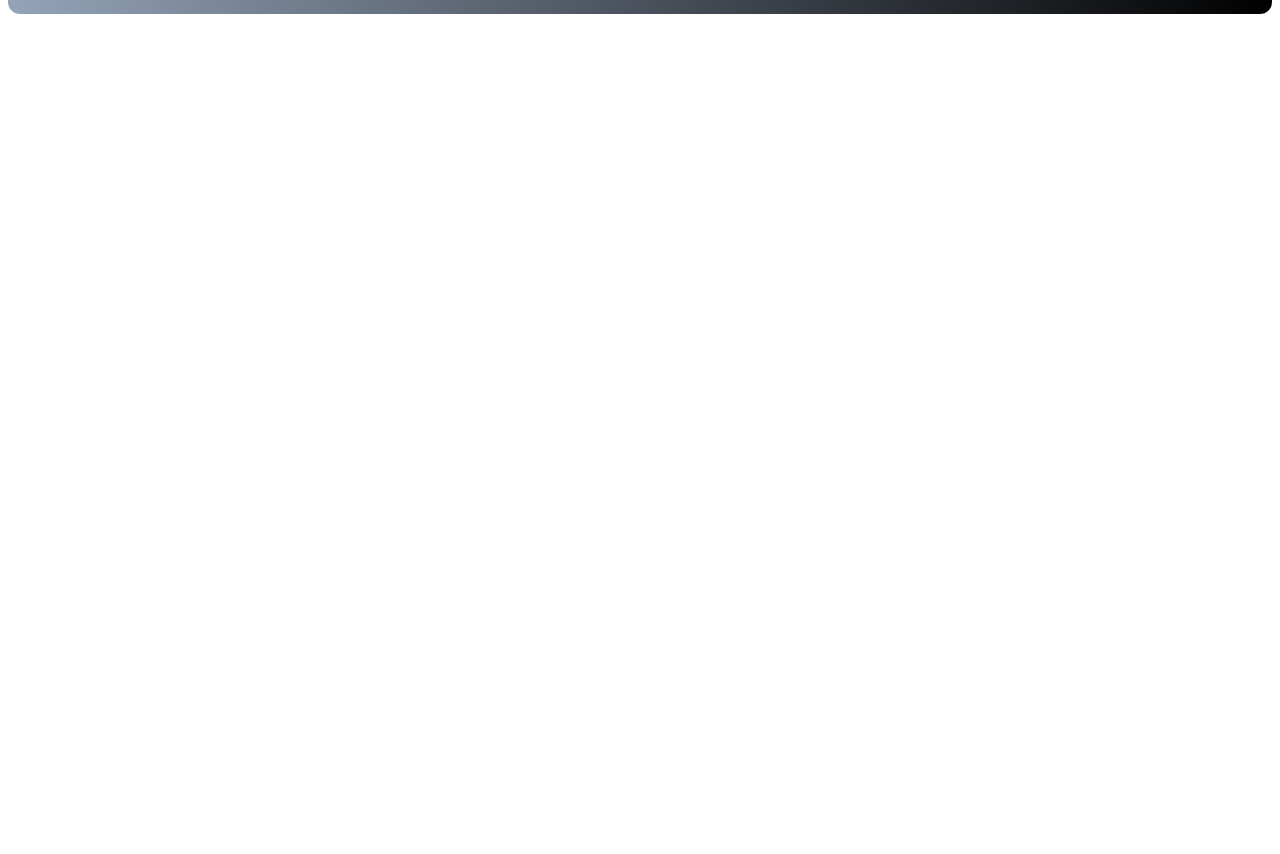
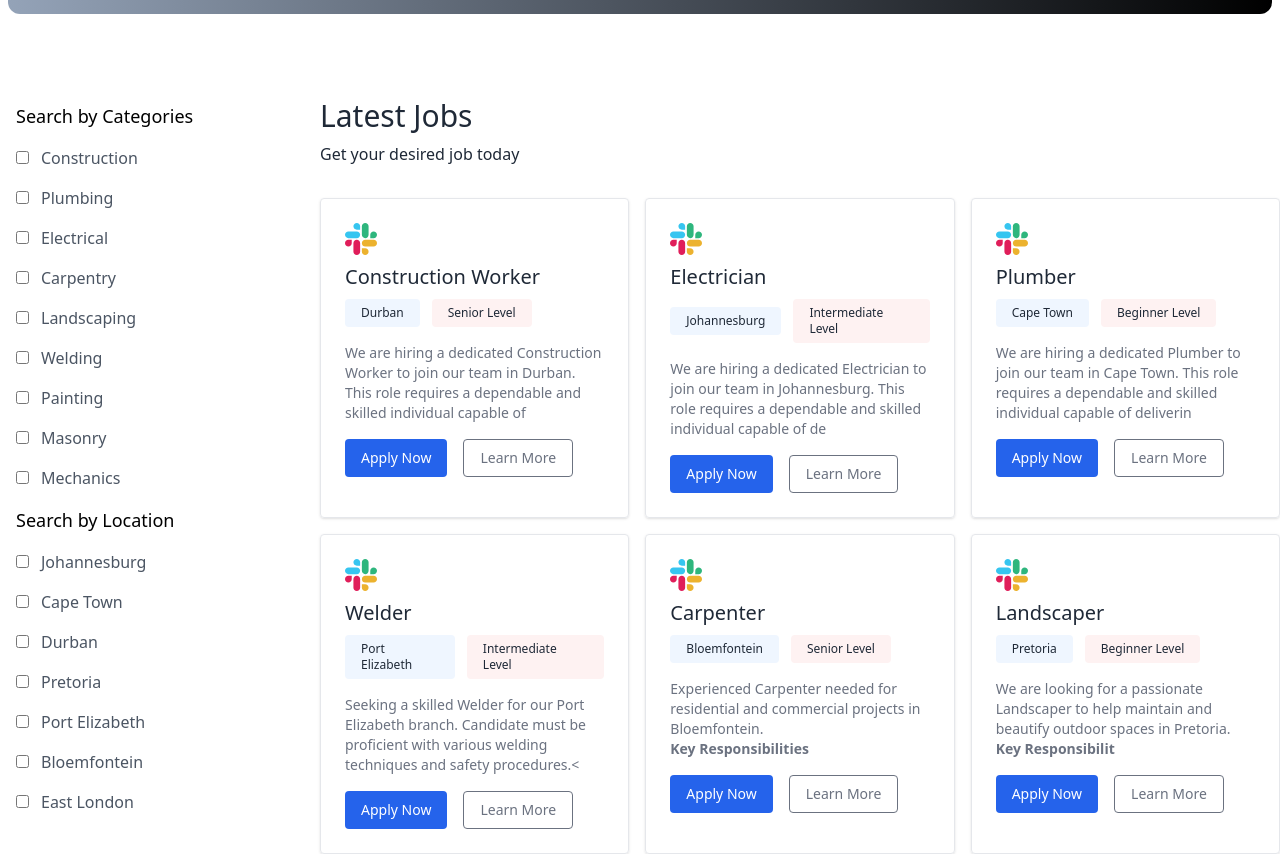
Before and after one commit to CayCall/AMCA-Job-Portal, a React (Vite) app in the folder client/: page / in a window 1280 px wide. Shown: the part 397-1251 px from the top of the page. Before the commit the page ends 800 px from the top, so only its background shows below. Built offline with nearby package versions, Linux system fonts and the light colour scheme; no server answers.

Commit message:
finishing up the home page

```diff
--- /dev/null
+++ b/client/src/components/JobCard.jsx
@@ -0,0 +1,24 @@
+import React from 'react'
+import { assets } from '../assets/assets';
+
+const JobCard = ({ job }) => {
+    return (
+        <div className='border p-6 shadow rounded'>
+            <div className='flex justify-between items-center'>
+                <img className='h-8' src={ assets[job.companyId.image]} alt="" />
+            </div>
+            <h4 className='font-medium text-xl mt-2'>{job.title}</h4>
+            <div className='flex items-center gap-3 mt-2 text-xs'>
+                <span className='bg-blue-50 border-blue-200 px-4 py-1.5 rounded'>{job.location}</span>
+                <span className='bg-red-50 border-red-200 px-4 py-1.5 rounded'>{job.level}</span>
+            </div>
+            <p className='text-gray-500 text-sm mt-4' dangerouslySetInnerHTML={{ __html: job.description.slice(0, 150) }}></p>
+            <div className='mt-4 flex gap-4 text-sm'>
+                <button className='bg-blue-600 text-white px-4 py-2 rounded'>Apply Now</button>
+                <button className='text-gray-500 border border-gray-500 px-4 py-2 rounded'>Learn More</button>
+            </div>
+        </div>
+    )
+}
+
+export default JobCard
--- a/client/src/components/JobListing.jsx
+++ b/client/src/components/JobListing.jsx
@@ -1,13 +1,12 @@
 import React, { useContext } from 'react'
 import AppContext from '../context/AppContext'
-import { assets } from '../assets/assets';
+import { assets, JobCategories, JobLocations, jobsData } from '../assets/assets';
+import JobCard from './JobCard';
 
 const JobListing = () => {
-    const { isSearched, searchFilter, setSearchFilter } = useContext(AppContext);
-    console.log("🎯 JobListing Rendered")
-    console.log({ isSearched, searchFilter })
+    const { isSearched, searchFilter, setSearchFilter } = useContext(AppContext)
     return (
-        <div className='container 2xl:px-20 mx-auto flex flex-col lg:flex-row max-lg:space-y-8 py-8'>
+        <div className='container 2x2:px-20 mx-auto flex flex-col lg:flex-row max-lg:space-y-8 py-8'>
             {/* This will be for the side bar*/}
             <div className='w-full lg:w-1/4 bg-white px-4'>
                 {/* This will be for the Search Filter from the Hero component*/}
@@ -35,8 +34,54 @@ const JobListing = () => {
                     )
 
                 }
+                {/* Job Category Filter*/}
+                {
+                    <div>
+                        <h4 className='font-medium text-lg py-4'>Search by Categories</h4>
+                        <ul className='space-y-4 text-gray-600'>
+                            {
+                                JobCategories.map((category, index) => (
+                                    <li key={index} className='flex gap-3 items-center'>
+                                        <input type='checkbox' id={`category-${index}`} name={category} />
+                                        <label htmlFor={`category-${index}`}>{category}</label>
+                                    </li>
+                                ))
+                            }
+                        </ul>
+                    </div>
+                }
+                {/* Location search Filter*/}
+                {
+                    <div>
+                        <h4 className='font-medium text-lg py-4'>Search by Location</h4>
+                        <ul className='space-y-4 text-gray-600'>
+                            {
+                                JobLocations.map((location, index) => (
+                                    <li key={index} className='flex gap-3 items-center'>
+                                        <input type='checkbox' id={`category-${index}`} name={location} />
+                                        <label htmlFor={`category-${index}`}>{location}</label>
+                                    </li>
+                                ))
+                            }
+                        </ul>
+                    </div>
+                }
 
             </div>
+            {/* Job Listings*/}
+            <section className='w-full lg:w-3/4 text-gray-800 max-lg:px-4'>
+                <h3 className='font-medium text-3xl pb-2 pt-3' id='job-list'>Latest Jobs</h3>
+                <p className='mb-8'>
+                    Get your desired job today
+                </p>
+                <div className='grid grid-cols-1 sm:grid-cols-2 xl:grid-cols-3 gap-4'>
+                    {jobsData.map((job,index)=>(
+                        <JobCard key={index} job={job}/>
+
+                    ))}
+                </div>
+
+            </section>
         </div>
     )
 }
--- a/client/src/components/NavBar.jsx
+++ b/client/src/components/NavBar.jsx
@@ -44,7 +44,7 @@ const NavBar = () => {
                             <div className='flex items-center gap-3'>
                                 <Link to={'/applications'}>Applied Jobs</Link>
                                 <p>|</p>
-                                <p>Hi, {user.firstName + " " + user.lastName}</p>
+                                <p className='max-sm:hidden'>Hi, {user.firstName + " " + user.lastName}</p>
                                 <UserButton />
                             </div>
                         ) : (
@@ -52,7 +52,7 @@ const NavBar = () => {
                                 <button className='text-gray-600'>Recruiter Login</button>
                                 <button
                                     onClick={() => openSignIn()}
-                                    className='bg-blue-600 text-white px-6 sm:px-9 py-2 rounded-full hover:bg-black-600 hover:text-black hover:bg-white hover:border-black transition-colors'>
+                                    className='bg-blue-600 text-white px-6 sm:px-9 py-2 rounded-full hover:bg-black-600 hover:text-black hover:bg-white hover:border-black transition-colors duration-100 ease-in-out'>
                                     Login
                                 </button>
                             </div>
--- a/client/src/context/AppContextProvider.jsx
+++ b/client/src/context/AppContextProvider.jsx
@@ -1,16 +1,29 @@
-import { useState } from 'react';
+import { useEffect, useState } from 'react';
 import AppContext from './AppContext';
+import { jobsData} from "../assets/assets"
 
 const AppContextProvider = (props) => {
   const [searchFilter, setSearchFilter] = useState({
     title:'',
     location:'',
   })
-  const[isSearched,setIsSearched] = useState(false)
+  const[isSearched,setIsSearched] = useState(false);
+
+  const [jobs,setJobs] = useState([]);
+
   const value ={
     setSearchFilter,searchFilter,
-    isSearched, setIsSearched
+    isSearched, setIsSearched,
+    jobs, setJobs
   }
+  //fetch jobs
+  const fetchJobs = async ()=>{
+    setJobs(jobsData)
+  }
+
+  useEffect(()=>{
+
+  })
 
   return (
     <AppContext.Provider value={value}>
```
